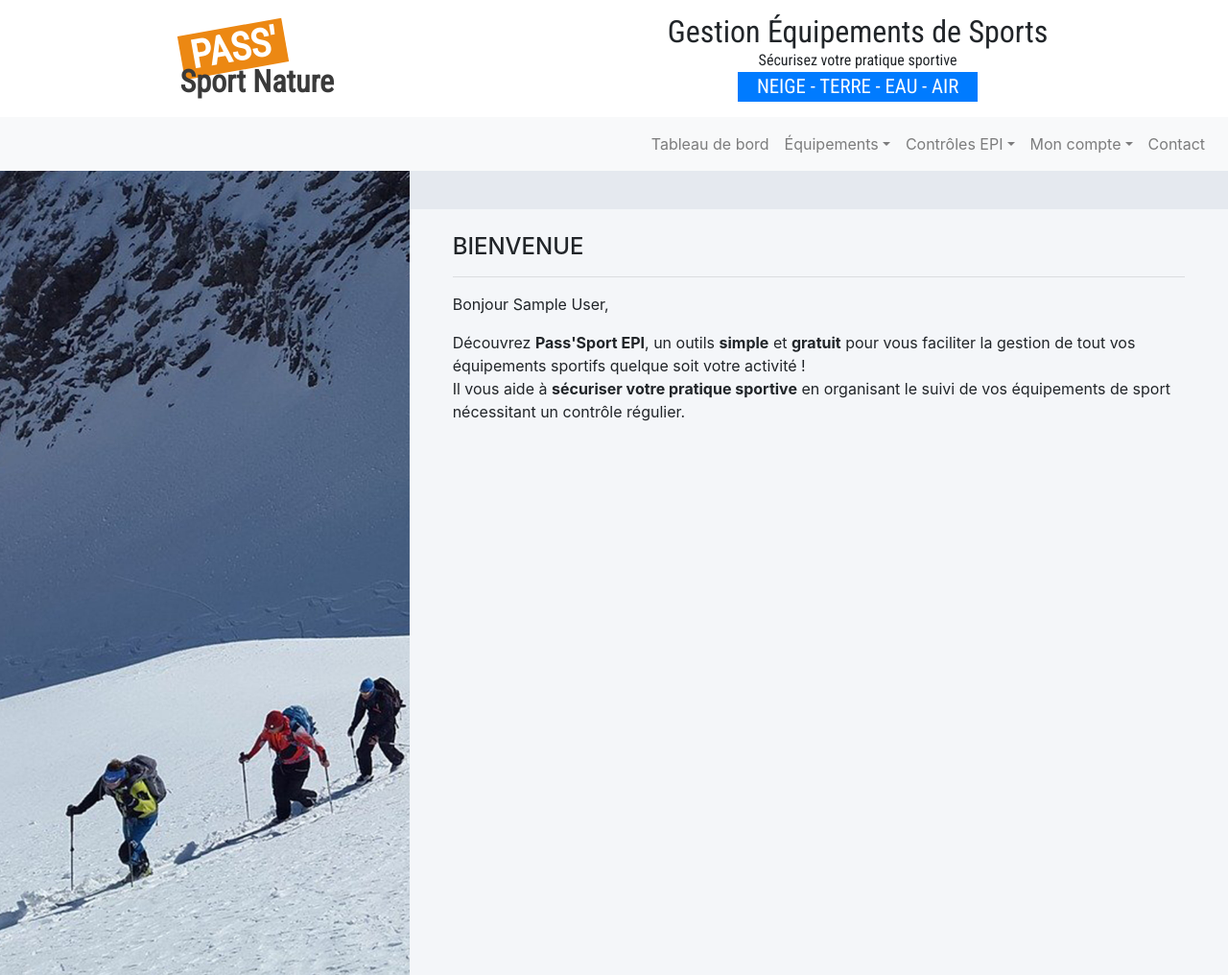
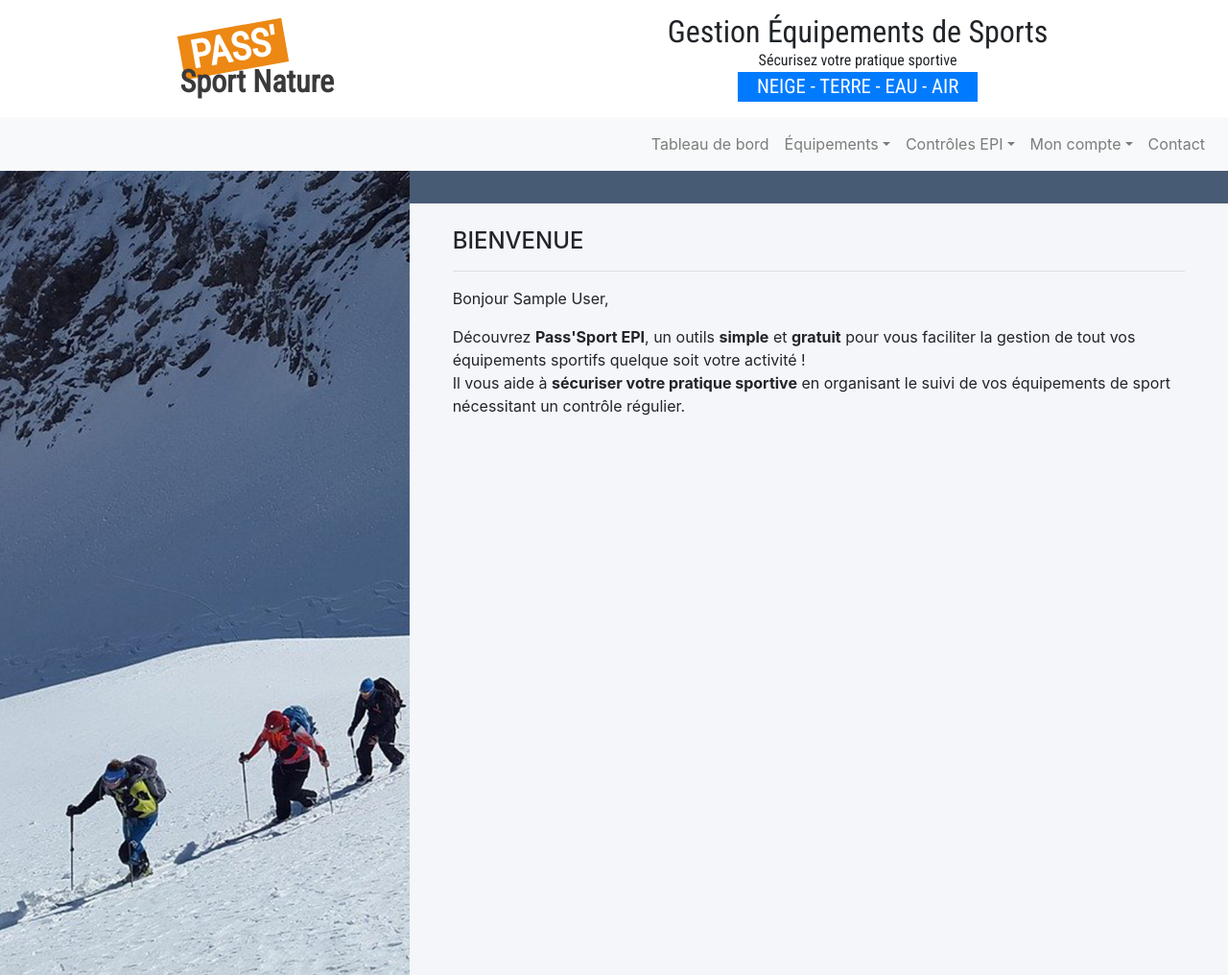
Before and after one commit to FROSSARD-Ma/EPI-Pass-Sport-Nature, a PHP site: page /home in a window 1280 px wide. Shown: the top 1016 px of the page at 96% size. Run offline with PHP 8.4, Linux system fonts and the light colour scheme; the visitor is signed in with stand-in values (Sample User, id 1); data that the repository does not hold is empty; some libraries are stand-ins or nearby versions.

Commit message:
Ajustement marge nom groupe

```diff
--- a/public/css/style.css
+++ b/public/css/style.css
@@ -1,9 +1,11 @@
 @charset "UTF-8";
 /* COLOR  ====================== */
 .h1, h1 {
-  font-size: 1.2rem;
+  font-size: 1.5rem;
   margin-bottom: 0;
   text-transform: uppercase;
+  text-align: center;
+  color: #f4f6f9;
 }
 
 .h2, h2 {
@@ -153,10 +155,11 @@ main {
   background: #f4f6f9;
 }
 main .groupeEntete {
-  background-color: #e5e9ef;
-  padding: 20px 15px;
+  background-color: #475b75;
+  padding: 17px 15px;
   margin-left: -15px;
   margin-right: -15px;
+  margin-bottom: 20px;
 }
 main .container h2 {
   margin-top: 25px;
--- a/public/css/style.scss
+++ b/public/css/style.scss
@@ -20,9 +20,11 @@ $texte-clair: #BFBDC6;
 $primary:#007bff;
 
 .h1, h1 {
-    font-size: 1.2rem;
+    font-size: 1.5rem;
     margin-bottom: 0;
     text-transform: uppercase;
+    text-align: center;
+    color: $arriere-plan;
 }
 .h2, h2 {
     font-size: 1.5rem;
@@ -183,10 +185,11 @@ main {
 	background: $arriere-plan;
 
 	.groupeEntete {
-		background-color: lighten($fond-fonce, 65%);
-		padding: 20px 15px;
+		background-color: lighten($fond-fonce, 10%);
+		padding: 17px 15px;
 		margin-left: -15px;
     	margin-right: -15px;
+    	margin-bottom: 20px;
 	}
 
 	.container h2 {
```
Also changed, not shown: 1 other file.
